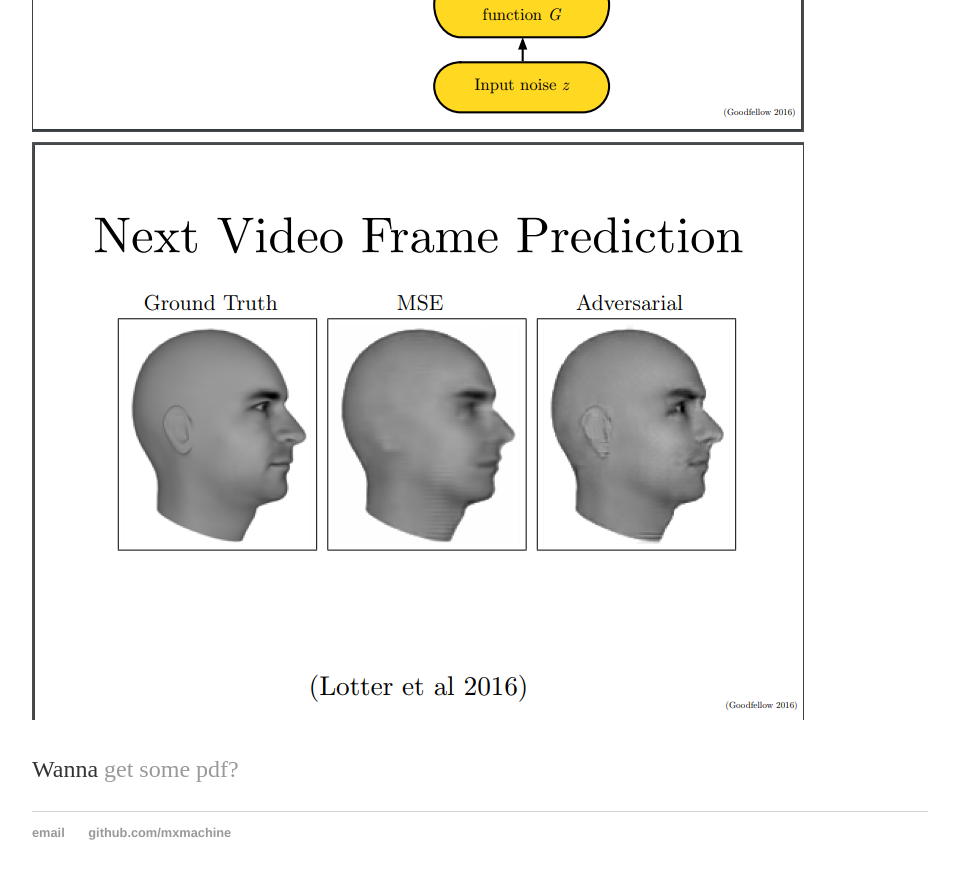
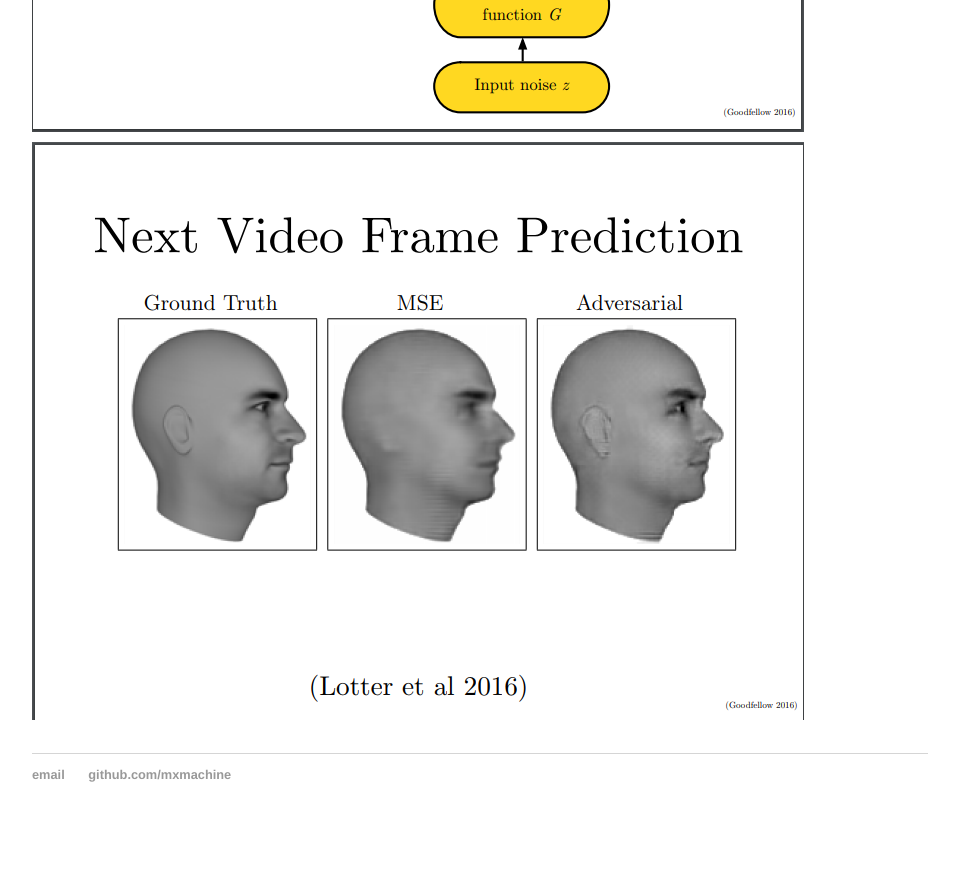
Before and after one commit to mxmachine/mxmachine.github.io, a Jekyll site: the page built from _posts/2018-03-08-Deep-Learning-Project.md, in a window 1280 px wide and 900 px high, scrolled down 1918 px. Shown: the top 879 px of the window, without its empty margins (160-1119 px from the left). Built offline with Jekyll 4.4.1, drawn with Linux system fonts in a browser that asks for light colours; after the commit the page ends 2760 px from its top, so only the background shows below that.

Commit message:
Update 2018-03-08-Deep-Learning-Project.md

```diff
--- a/_posts/2018-03-08-Deep-Learning-Project.md
+++ b/_posts/2018-03-08-Deep-Learning-Project.md
@@ -37,5 +37,3 @@
 
 ![GAN Framework]({{ "/assets/picture1.png" | absolute_url }})
 ![Example]({{ "/assets/picture2.png" | absolute_url }})
-
-Wanna [get some pdf?]({{ "/assets/01Intro.pdf" | absolute_url }})
```
